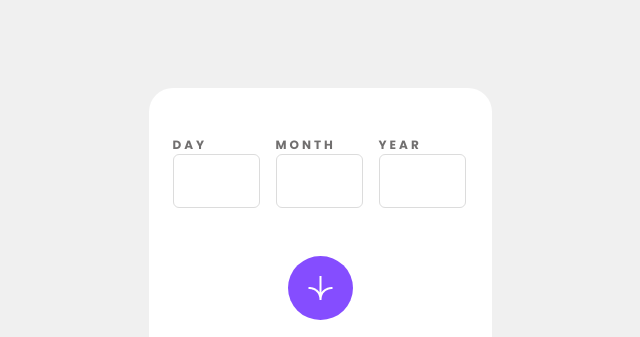
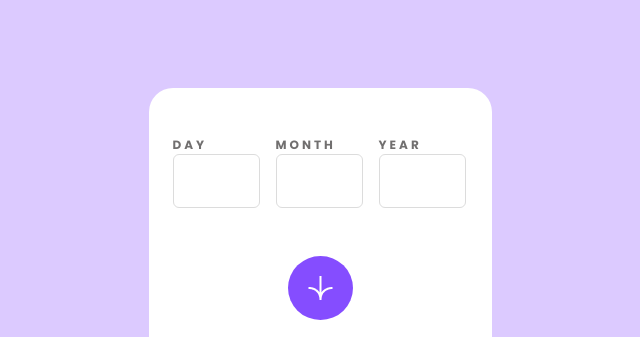
Before and after one commit to Luchhass/age-calculator, a plain HTML site: page index.html in a window 1280 px wide. Shown: the top 337 px of the page, without its empty margins (320-960 px from the left). Drawn offline with Linux system fonts and the light colour scheme.

Commit message:
arkaplan değişti

```diff
--- a/assets/css/age_calc.css
+++ b/assets/css/age_calc.css
@@ -10,7 +10,7 @@
 body {
     line-height: 1.5;
     -webkit-font-smoothing: antialiased;
-    background-color: #F0F0F0;
+    background-color: #dccaff;
 }
 
 img, picture, video, canvas, svg {
```
